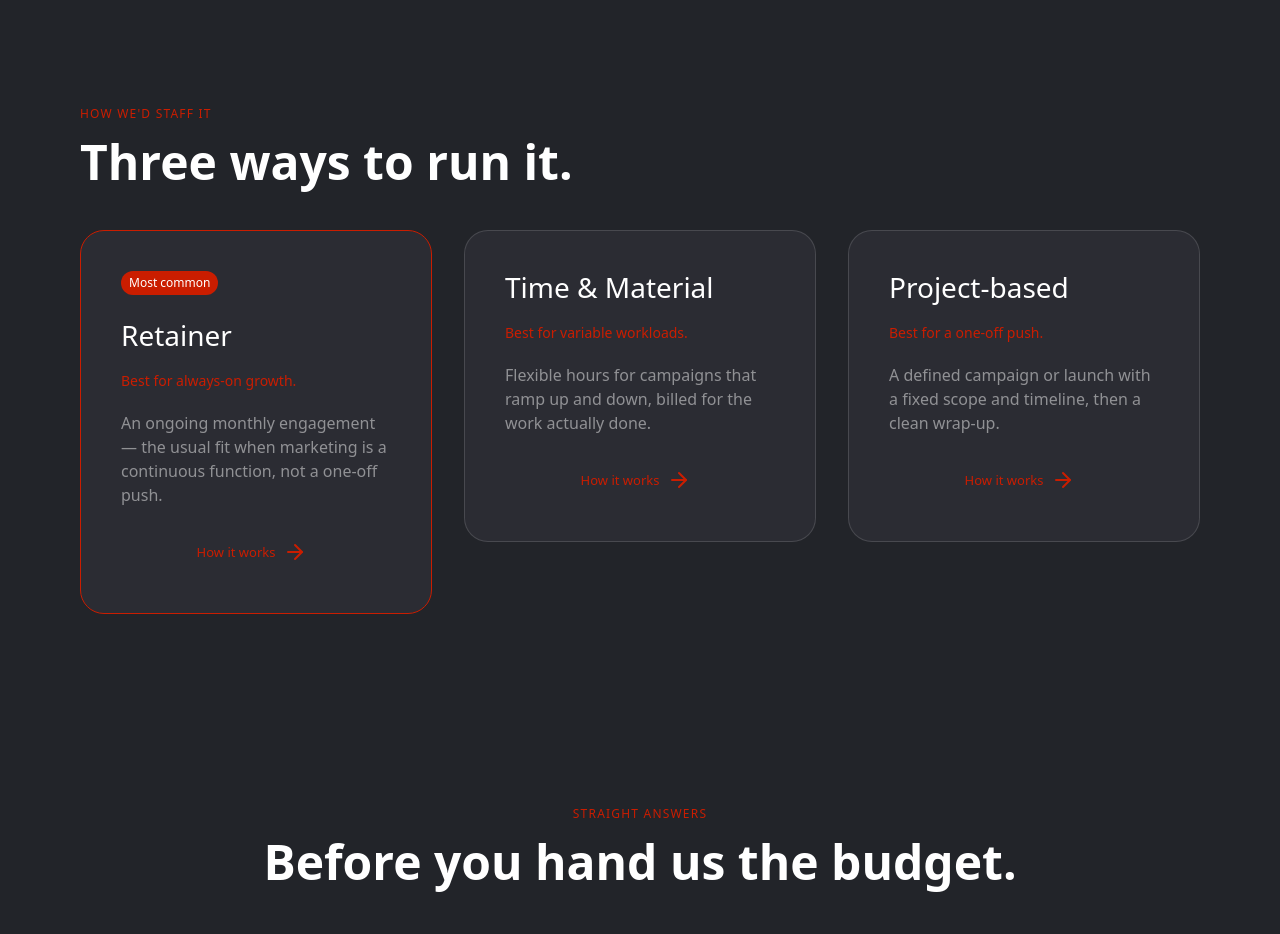
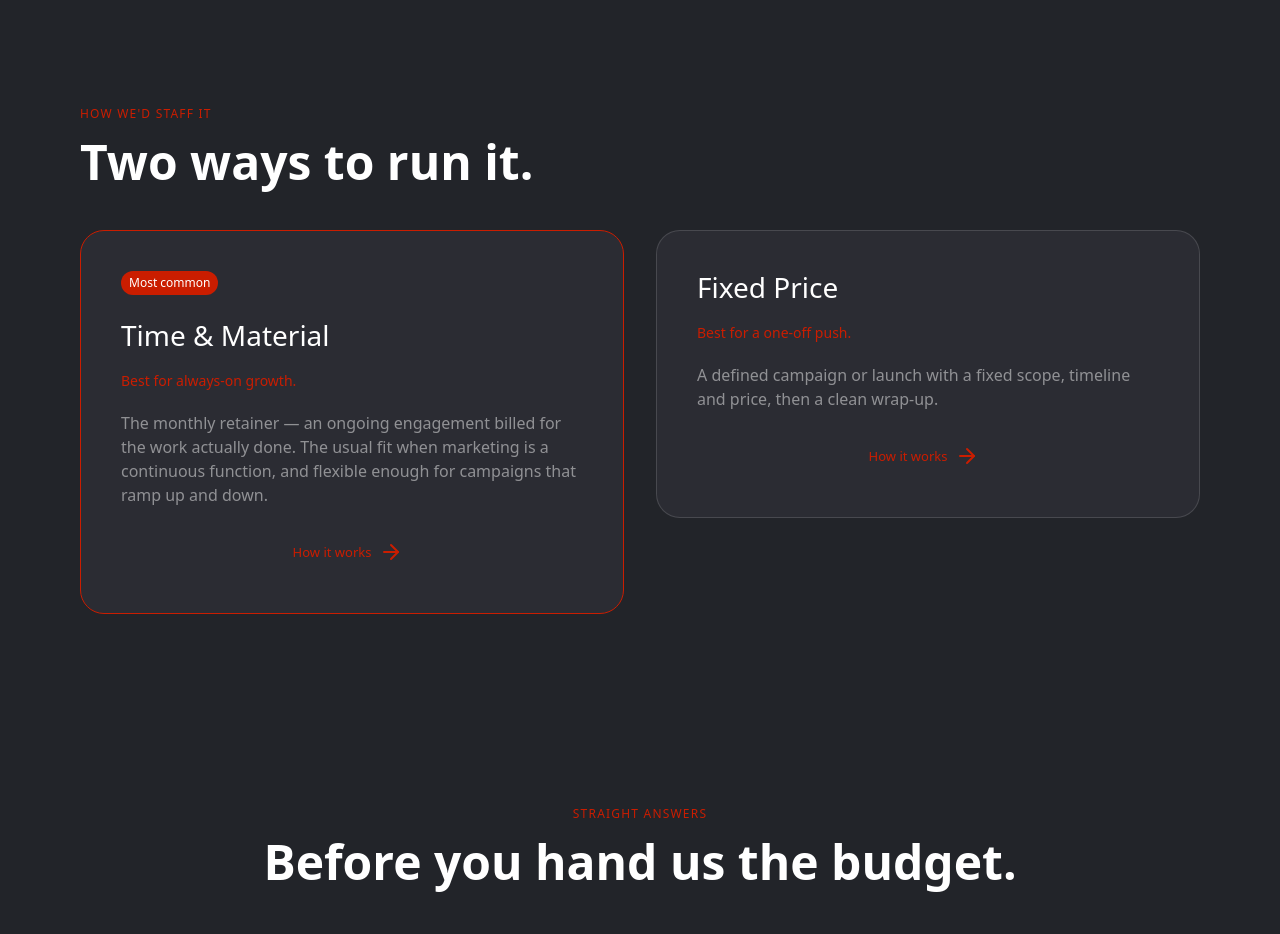
Before and after one commit to andranik1349/vecto-website-wireframe, a plain HTML site: page prototype/services/marketing.html in a window 1280 px wide. Shown: the part 4160-5094 px from the top of the page. Drawn offline with nearby package versions, Linux system fonts and the light colour scheme; a web font is replaced by a local one.

Commit message:
engagement models: name only the four (DL-33)
Marketing: Time & Material (the monthly retainer, most common) + Fixed Price
replace Retainer / T&M / Project-based. Product Design: Dedicated Designer ->
Dedicated Team. Support & Maintenance: one model, T&M, as a support retainer or
ad-hoc work. Engagement Models: "Staff Augmentation / Outstaffing" -> Outstaffing.
Outsourcing FAQ names the model behind each sub-service.

check-links: 0 newly broken. check-ia-sync: 19 passed, 0 failed.

Co-Authored-By: Claude Opus 5.5 <noreply@anthropic.com>

```diff
--- a/prototype/services/marketing.html
+++ b/prototype/services/marketing.html
@@ -48,8 +48,8 @@
       font-weight: var(--font-weight-bold); color: var(--text-accent);
     }
 
-    /* ── 7 · Engagement — three models, retainer flagged ── */
-    .eng3 { display: grid; grid-template-columns: repeat(3, 1fr); gap: var(--grid-gap); align-items: start; }
+    /* ── 7 · Engagement — two models, T&M (the monthly retainer) flagged ── */
+    .eng2 { display: grid; grid-template-columns: repeat(2, 1fr); gap: var(--grid-gap); align-items: start; }
     .eng-card__when { color: var(--text-accent); font-weight: var(--font-weight-medium); }
     .eng-card--featured { border-color: var(--accent); }
     .eng-badge {
@@ -680,31 +680,25 @@
     </div>
   </section>
 
-  <!-- ═══ 7 · ENGAGEMENT MODELS — retainer most common ═══════════════════ -->
+  <!-- ═══ 7 · ENGAGEMENT MODELS — T&M (the monthly retainer) most common ═ -->
   <section class="band band--dark section">
     <div class="container">
       <div class="section-head">
         <p class="section-label">How we'd staff it</p>
-        <h2 class="t-h2">Three ways to run it.</h2>
+        <h2 class="t-h2">Two ways to run it.</h2>
       </div>
-      <div class="eng3">
+      <div class="eng2">
         <div class="card eng-card--featured">
           <span class="eng-badge t-c2 fw-medium">Most common</span>
-          <h3 class="t-h4">Retainer</h3>
+          <h3 class="t-h4">Time &amp; Material</h3>
           <p class="t-p3 eng-card__when mt-4xs">Best for always-on growth.</p>
-          <p class="t-p2 tc-secondary mt-4xs">An ongoing monthly engagement — the usual fit when marketing is a continuous function, not a one-off push.</p>
+          <p class="t-p2 tc-secondary mt-4xs">The monthly retainer — an ongoing engagement billed for the work actually done. The usual fit when marketing is a continuous function, and flexible enough for campaigns that ramp up and down.</p>
           <a class="btn btn--text btn--small mt-3xs" style="padding-left:0" href="../how-we-work/engagement-models.html">How it works <i data-lucide="arrow-right" aria-hidden="true"></i></a>
         </div>
         <div class="card">
-          <h3 class="t-h4">Time &amp; Material</h3>
-          <p class="t-p3 eng-card__when mt-4xs">Best for variable workloads.</p>
-          <p class="t-p2 tc-secondary mt-4xs">Flexible hours for campaigns that ramp up and down, billed for the work actually done.</p>
-          <a class="btn btn--text btn--small mt-3xs" style="padding-left:0" href="../how-we-work/engagement-models.html">How it works <i data-lucide="arrow-right" aria-hidden="true"></i></a>
-        </div>
-        <div class="card">
-          <h3 class="t-h4">Project-based</h3>
+          <h3 class="t-h4">Fixed Price</h3>
           <p class="t-p3 eng-card__when mt-4xs">Best for a one-off push.</p>
-          <p class="t-p2 tc-secondary mt-4xs">A defined campaign or launch with a fixed scope and timeline, then a clean wrap-up.</p>
+          <p class="t-p2 tc-secondary mt-4xs">A defined campaign or launch with a fixed scope, timeline and price, then a clean wrap-up.</p>
           <a class="btn btn--text btn--small mt-3xs" style="padding-left:0" href="../how-we-work/engagement-models.html">How it works <i data-lucide="arrow-right" aria-hidden="true"></i></a>
         </div>
       </div>
```
Also changed, not shown: prototype/how-we-work/engagement-models.html (+2 -2 lines), prototype/services/outsourcing-outstaffing.html (+1 -1 lines), prototype/services/product-design.html (+2 -2 lines), prototype/services/support-maintenance.html (+8 -5 lines).
